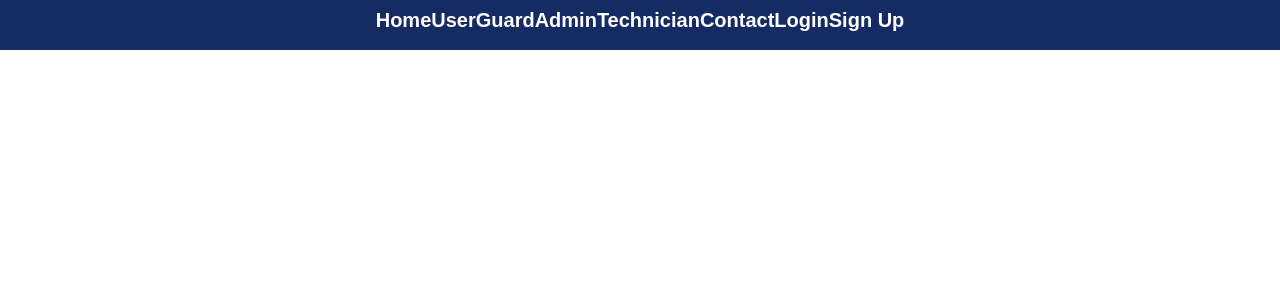
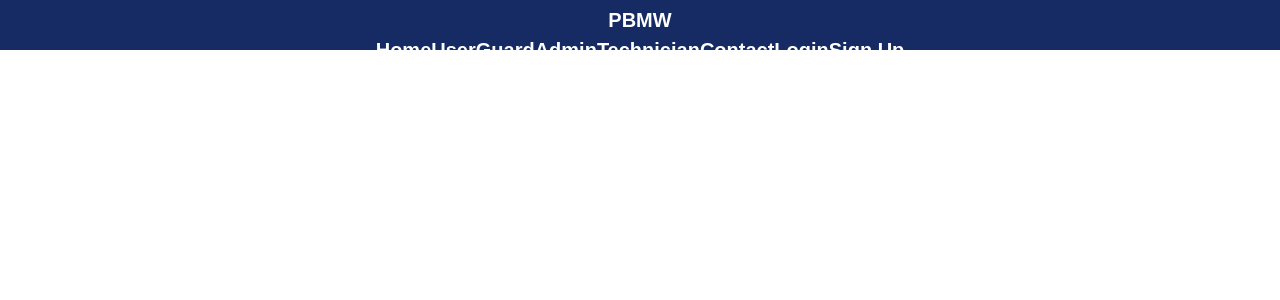
Before and after one commit to Muliro1/Garage-Management-System, a React (Create React App) app in the folder client/: page / in a window 1280 px wide. Shown: the top 300 px of the page. Built offline with nearby package versions, Linux system fonts and the light colour scheme.

Commit message:
Added PBMW h1

```diff
--- a/client/src/components/NavBar.js
+++ b/client/src/components/NavBar.js
@@ -6,6 +6,7 @@ function NavBar() {
   return (
 
     <div className='NavBar'>
+        <h1>PBMW</h1>
         <NavLink to="/">
             <button className="button">Home</button>
         </NavLink>
```
